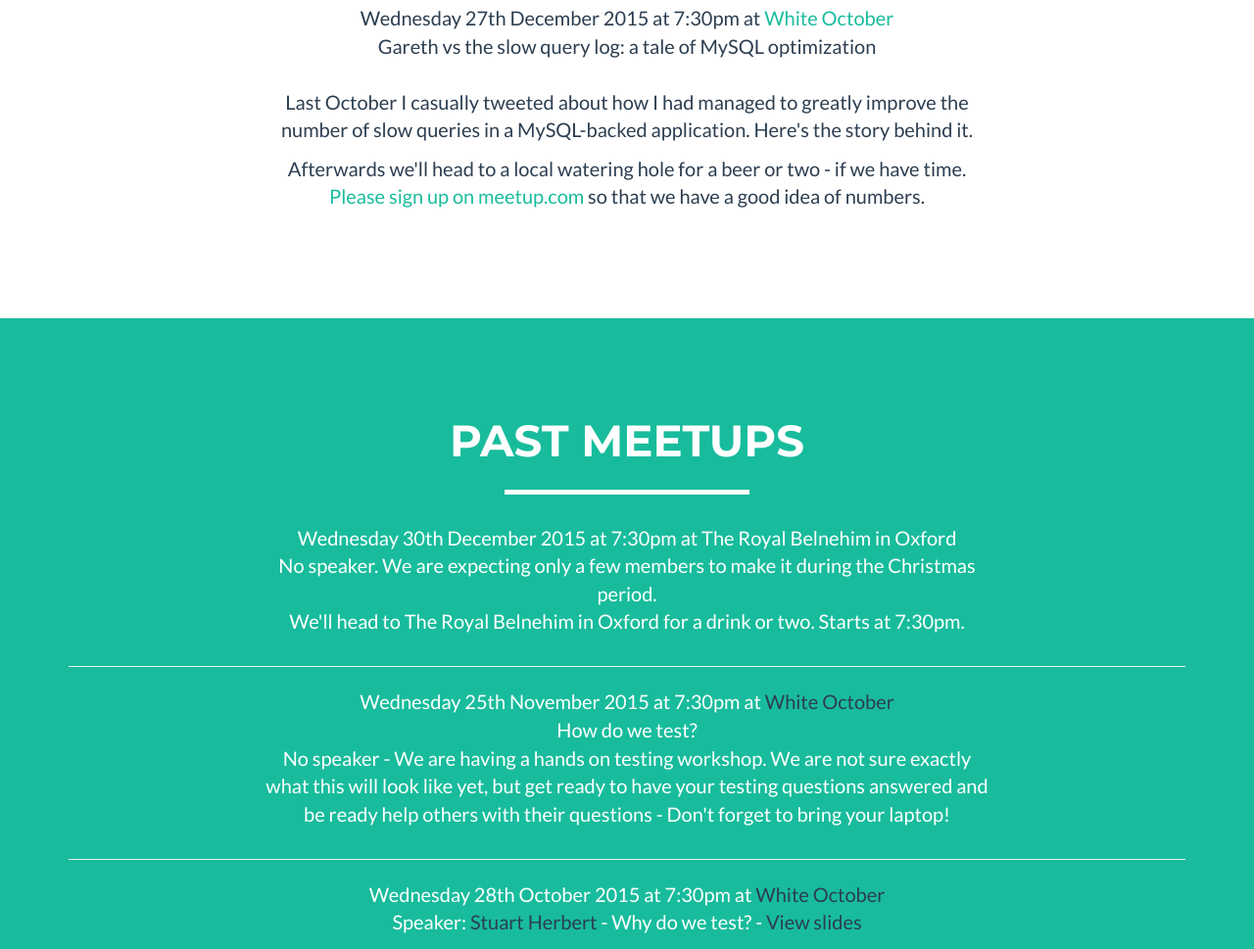
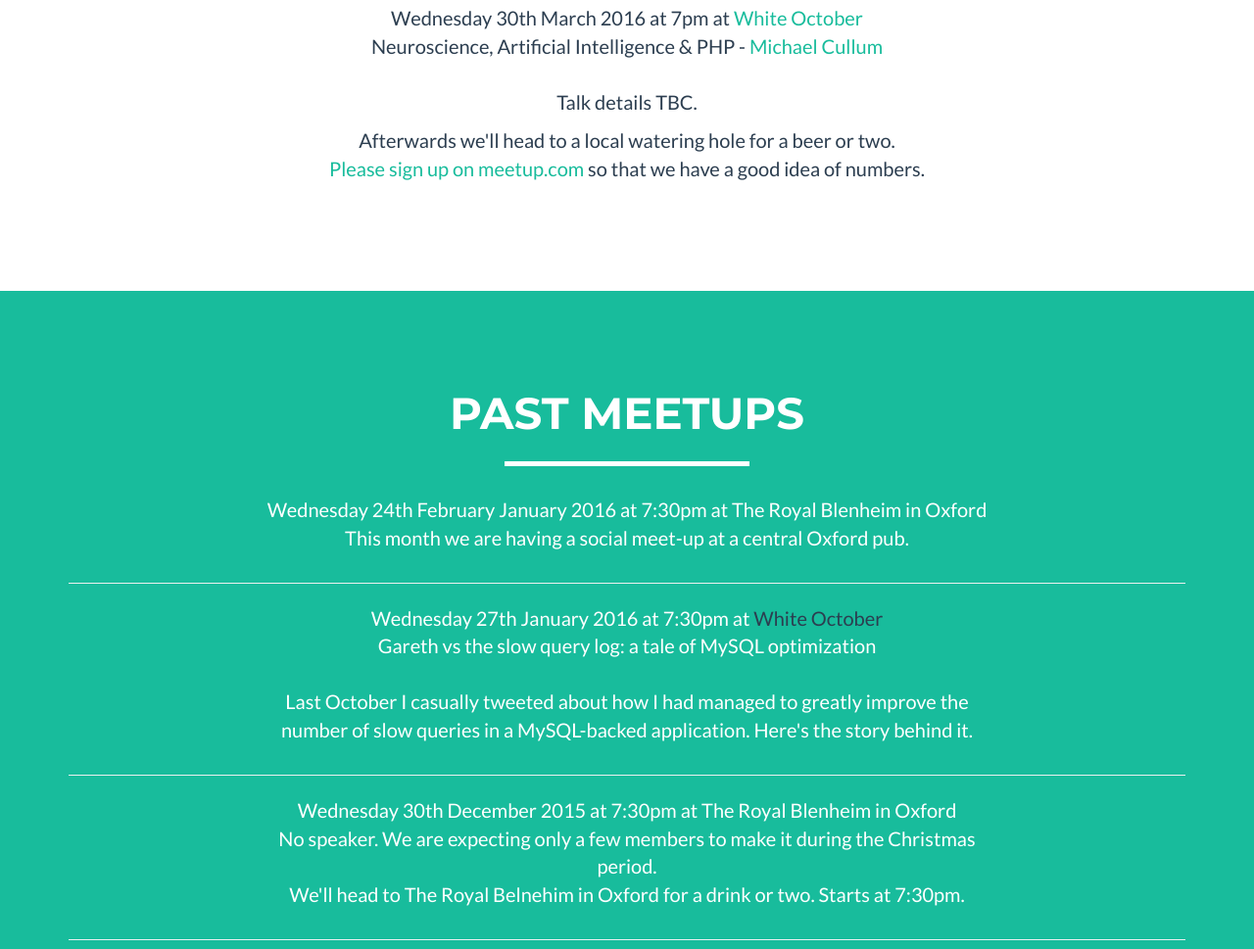
Before and after one commit to phpoxford/phpoxford.github.io, a plain HTML site: page index.html in a window 1280 px wide. Shown: the part 957-1926 px from the top of the page at 98% size. Drawn offline with nearby package versions, Linux system fonts and the light colour scheme.

Commit message:
Update past meetups & add March meetup

```diff
--- a/index.html
+++ b/index.html
@@ -114,14 +114,14 @@
             <div class="row">
                 <div class="col-lg-8 col-lg-offset-2 text-center">
                     <p>
-                        <time datetime="2016-01-27 19:30">Wednesday 27th December 2015 at 7:30pm</time> at <a href="http://www.whiteoctober.co.uk/">White October</a>
+                        <time datetime="2016-01-27 19:30">Wednesday 30th March 2016 at 7pm</time> at <a href="http://www.whiteoctober.co.uk/">White October</a>
                         <br />
-                        Gareth vs the slow query log: a tale of MySQL optimization
+                        Neuroscience, Artificial Intelligence &amp; PHP - <a href="https://twitter.com/MichaelCullumUK" target="_blank">Michael Cullum</a>
                         <br /><br />
-                        Last October I casually tweeted about how I had managed to greatly improve the number of slow queries in a MySQL-backed application. Here's the story behind it.
+                        Talk details TBC.
                     </p>
                     <p>
-                        Afterwards we&apos;ll head to a local watering hole for a beer or two - if we have time.
+                        Afterwards we&apos;ll head to a local watering hole for a beer or two.
                         <br />
                         <a href="http://www.meetup.com/PHP-Oxford/">Please sign up on meetup.com</a> so that we have a good idea of numbers.
                     </p>
@@ -142,7 +142,29 @@
             <div class="row">
                 <div class="col-lg-8 col-lg-offset-2 text-center">
                     <p>
-                        <time datetime="2015-12-30 19:30">Wednesday 30th December 2015 at 7:30pm</time> at The Royal Belnehim in Oxford<br />
+                        <time datetime="2016-01-27 19:30">Wednesday 24th February January 2016 at 7:30pm</time> at The Royal Blenheim in Oxford
+                        <br />
+                        This month we are having a social meet-up at a central Oxford pub.
+                    </p>
+                </div>
+            </div>
+            <hr />
+            <div class="row">
+                <div class="col-lg-8 col-lg-offset-2 text-center">
+                    <p>
+                        <time datetime="2016-01-27 19:30">Wednesday 27th January 2016 at 7:30pm</time> at <a href="http://www.whiteoctober.co.uk/">White October</a>
+                        <br />
+                        Gareth vs the slow query log: a tale of MySQL optimization
+                        <br /><br />
+                        Last October I casually tweeted about how I had managed to greatly improve the number of slow queries in a MySQL-backed application. Here's the story behind it.
+                    </p>
+                </div>
+            </div>
+            <hr />
+            <div class="row">
+                <div class="col-lg-8 col-lg-offset-2 text-center">
+                    <p>
+                        <time datetime="2015-12-30 19:30">Wednesday 30th December 2015 at 7:30pm</time> at The Royal Blenheim in Oxford<br />
                         No speaker. We are expecting only a few members to make it during the Christmas period.<br />
                         We&apos;ll head to The Royal Belnehim in Oxford for a drink or two. Starts at 7:30pm.
                     </p>
```
